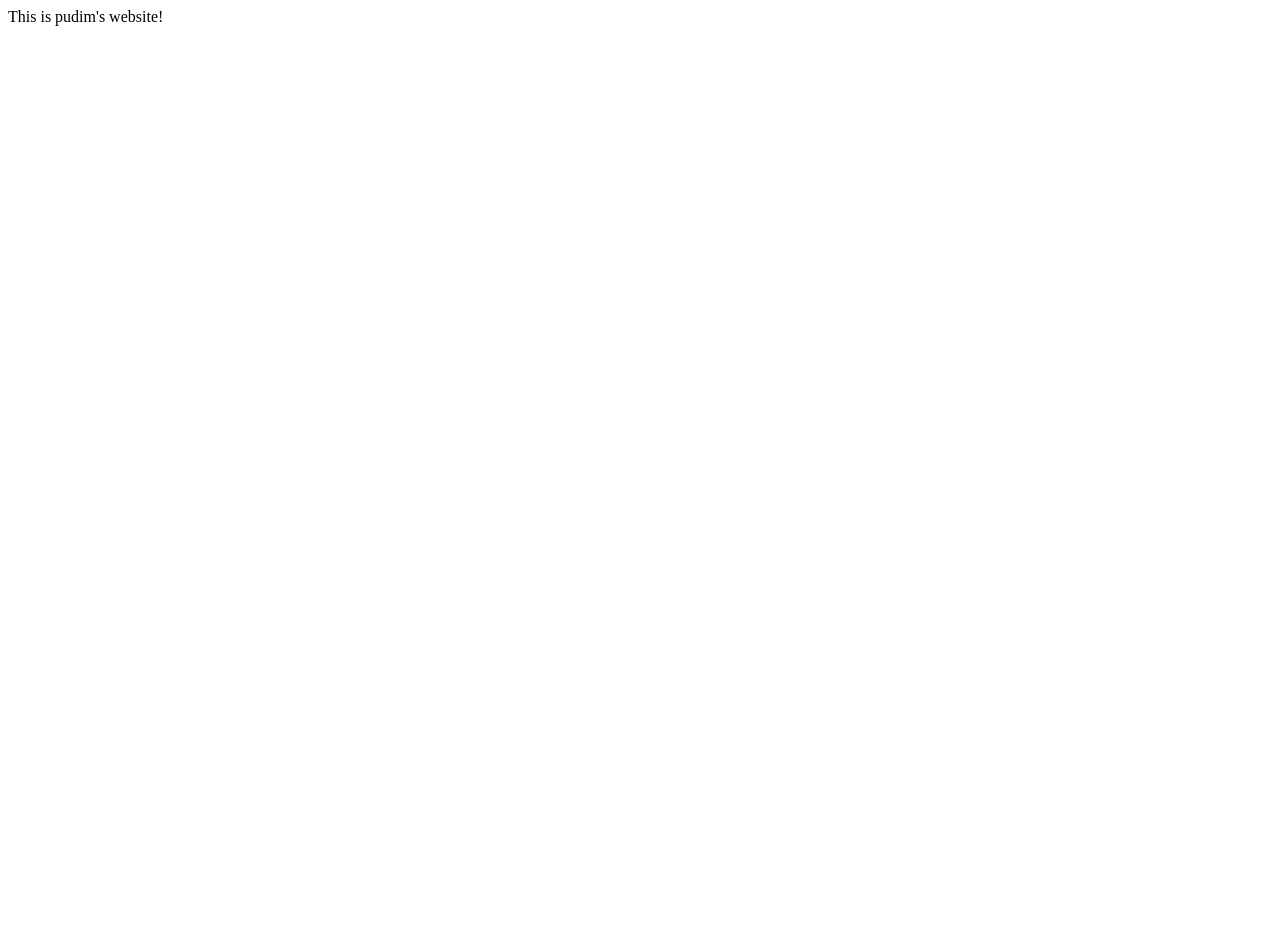
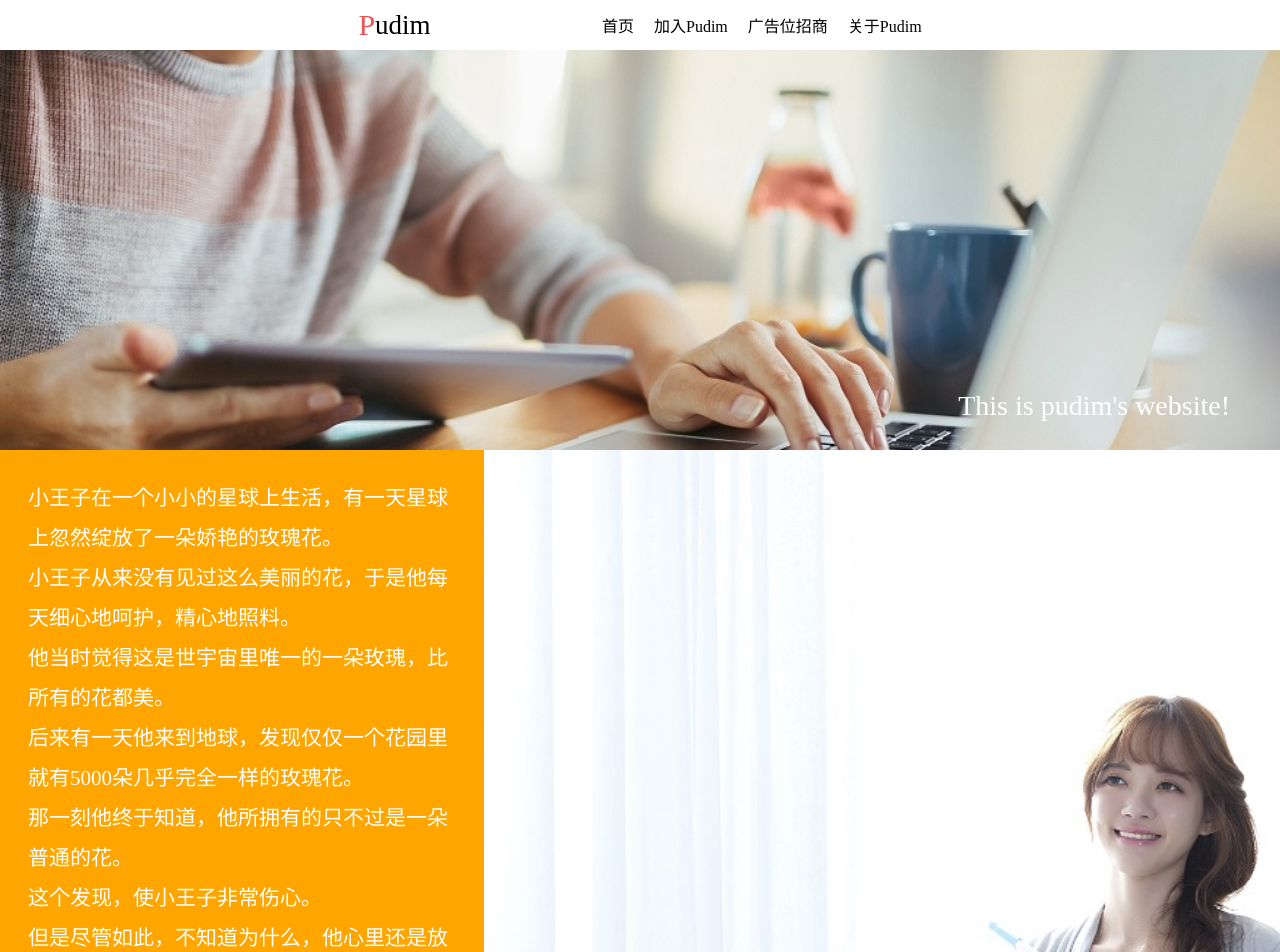
Before and after one commit to a735315482/a735315482.github.io, a plain HTML site: page index.html in a window 1280 px wide. Shown: the top 952 px of the page. Before the commit the page ends 800 px from the top, so only its background shows below. Drawn offline with Linux system fonts and the light colour scheme.

Commit message:
初步网页框架

```diff
--- /dev/null
+++ b/index.css
@@ -0,0 +1,85 @@
+body{
+    margin: 0;
+}
+.menue{
+    height: 50px;
+    background-color: white;
+    padding-left: 28%;
+    padding-right: 28%;
+    display: flex;
+    flex-wrap: nowrap;
+    justify-content: space-between;
+    align-items: center;
+}
+.menue .menue1{
+    display: flex;
+    align-items: center;
+    font-size: 27px;
+}
+.menue1 :nth-child(1){
+    color: rgb(230, 88, 88);
+    font-size: 30px;
+}
+.menue .menue2{
+    display: flex;
+    align-items: center;
+}
+.menue .item{
+    margin-left: 20px;
+}
+.menue .item a{
+    text-decoration: none;
+    color: black;
+}
+.header{
+    height: 400px;
+    width: 100vw;
+    overflow: hidden;
+    background-image: url(index_header.jpg);
+    background-size: 100vw;
+    background-repeat: no-repeat;
+    position: relative;
+}
+
+.header .p1{
+    font-size: 28px;
+    color: white;
+    position: absolute;
+    right: 50px;
+    bottom: 0;
+}
+.container{
+    display: flex;
+}
+.img_b{
+    width: 65%;
+    overflow: hidden;
+    object-fit: cover;
+
+}
+.info1{
+    background-color: orange;
+    width: 35%;
+    padding: 28px;
+    font-size: 21px;
+    color: white;
+    line-height: 40px;
+}
+
+.info2{
+    background-color: rgb(236, 223, 223);
+    width: 35%;
+    color: rgb(48, 35, 35);
+    font-size: 24px;
+
+}
+.poem{
+    display: flex;
+    justify-content: center;
+    margin: 30px;
+}
+
+.footer{
+    height: 240px;
+    background-color: rgb(46, 32, 32);
+}
--- a/index.html
+++ b/index.html
@@ -1,11 +1,103 @@
 <!DOCTYPE html>
 <html>
+
 <head>
     <meta charset="UTF-8">
     <meta name="viewport" content="width=device-width, initial-scale=1.0">
-    <title>Document</title>
+    <title>Pudim's Website</title>
+    <link rel="stylesheet" href="index.css">
 </head>
+
 <body>
-    <div class="header">This is pudim's website!</div>
+    <div class="menue">
+        <div class="menue1">
+            <p>P</p>
+            <p>udim</p>
+        </div>
+        <div class="menue2">
+            <div class="item">
+                <a href="">首页</a>
+            </div>
+            <div class="item">
+                <a href="">加入Pudim</a>
+            </div>
+            <div class="item">
+                <a href="">广告位招商</a>
+            </div>
+            <div class="item">
+                <a href="">关于Pudim</a>
+            </div>
+        </div>
+    </div>
+    <div class="header">
+        <p class="p1">This is pudim's website!</p>
+    </div>
+
+    <div class="container">
+        <div class="info1">小王子在一个小小的星球上生活，有一天星球上忽然绽放了一朵娇艳的玫瑰花。</br>
+            小王子从来没有见过这么美丽的花，于是他每天细心地呵护，精心地照料。</br>
+            他当时觉得这是世宇宙里唯一的一朵玫瑰，比所有的花都美。</br>
+            后来有一天他来到地球，发现仅仅一个花园里就有5000朵几乎完全一样的玫瑰花。</br>
+            那一刻他终于知道，他所拥有的只不过是一朵普通的花。</br>
+
+            这个发现，使小王子非常伤心。</br>
+
+            但是尽管如此，不知道为什么，他心里还是放不下自己的那一朵玫瑰。</br>
+
+            直到有一天一只小狐狸跟他说：</br>
+
+            "正因为你为你的玫瑰花费了时间和心血，才使你的玫瑰变得美丽。"</br>
+
+            小王子恍然大悟，终于明白：</br>
+
+            尽管世界上有无数朵玫瑰花，但他星球上的那朵玫瑰花仍然是独一无二的。</br>
+            因为他浇灌过她，保护过她，陪着她一起说话，陪着她一起沉默……所以她是他独一无二的玫瑰。</div>
+        <img class="img_b" src="img_1.jpg" alt="">
+    </div>
+
+    <div class="container">
+        <img class="img_b" src="img_2.jpg" alt="">
+        <div class="info2">
+            <div class="poem">在淡淡的秋季</div>
+            <div class="poem">
+                <div>
+                    我多想穿过</br>
+                    枯死的篱墙，走向你</br>
+                    在那迷朦的湖边</br>
+                    悄悄低语</br>
+                    唱起儿歌</br>
+                    小心地把雨丝躲避</br>
+                    ——生活中只有感觉</br>
+                    生命中只有教义</br>
+                    当我们得到了生活</br>
+                    生命便悄悄飞离</br>
+                    像一群被打湿的小鸽子</br>
+                    在雾中</br>
+                    失去踪迹</br>
+                    不，不是这支歌曲</br>
+                </div>
+                <div style="width: 40px;"></div>
+                <div>
+                    在小时候没有泪</br>
+                    只有露滴</br>
+                    每滴露水里</br>
+                    都有浅红色的梦——</br>
+                    当我们把眼睛紧紧闭起</br>
+                    哦，在淡淡的秋季</br>
+                    我没有走向你</br>
+                    没有唱，没有低语</br>
+                    我沿着篱墙</br>
+                    向失色的世界走去</br>
+                    为明天的歌</br>
+                    能飘在晴空里</br>
+                </div>
+            </div>
+
+        </div>
+    </div>
+    <div class="menue"></div>
+    <div class="footer"></div>
 </body>
+<script src="index.js"></script>
+
 </html>
```
Also changed, not shown: img_1.jpg (added), img_2.jpg (added), index.js (added), index_header.jpg (added).
